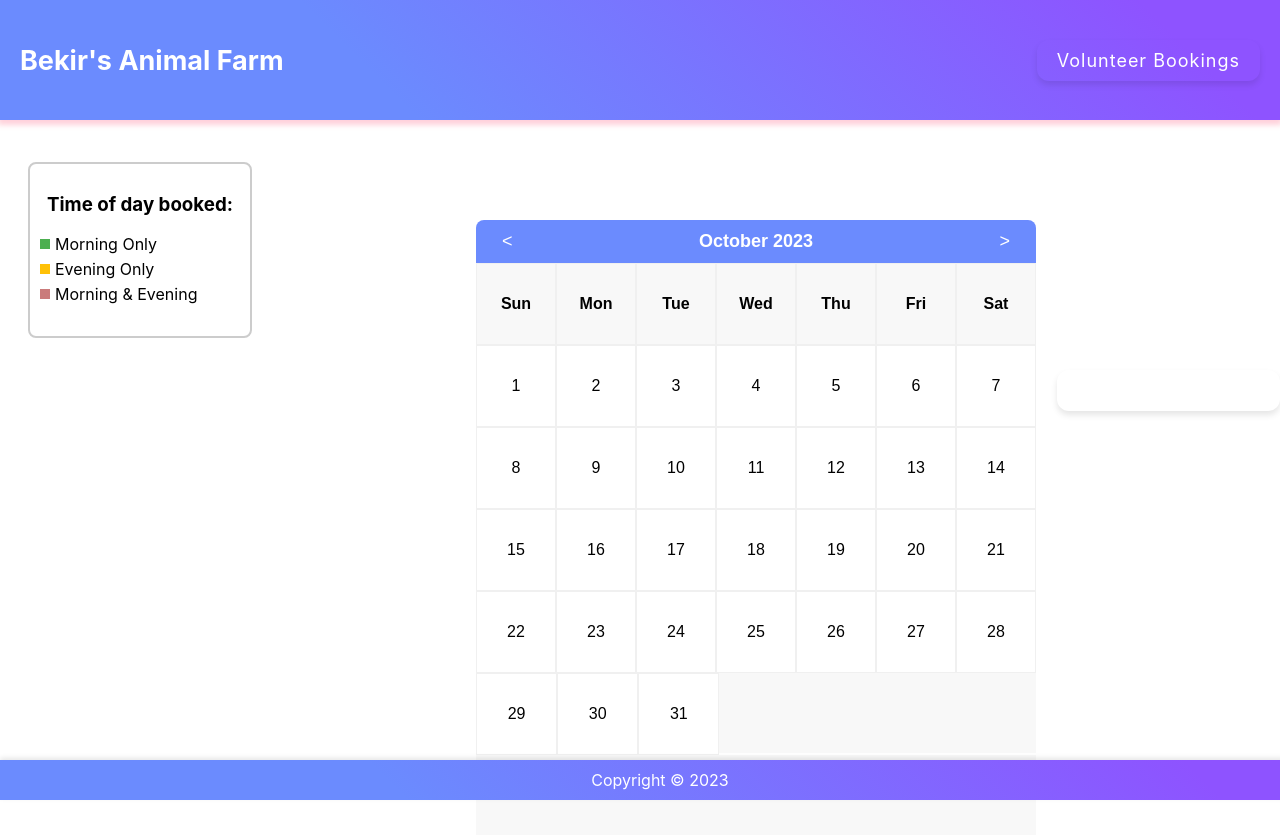
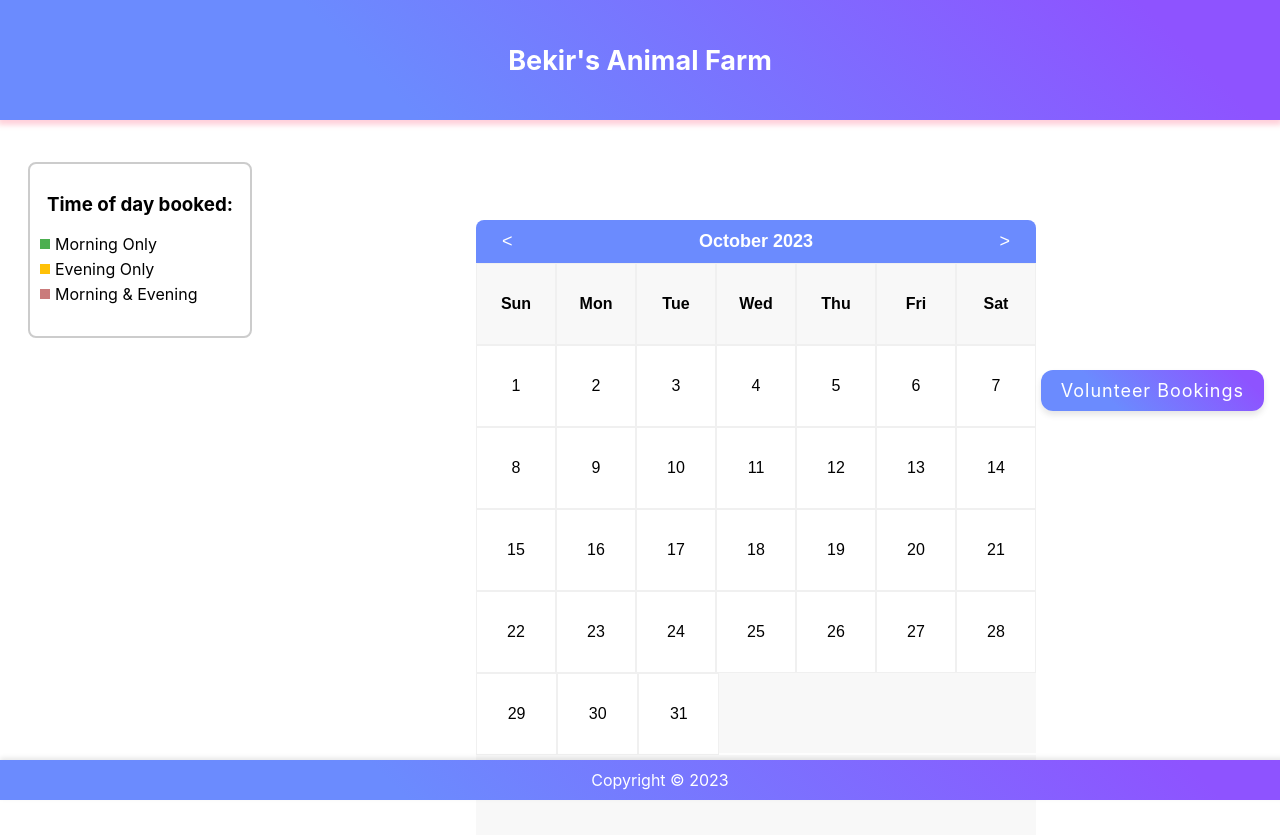
Before and after one commit to BEKIRKSU/AnimalFarm, a React (Create React App) app: page /ManagerView in a window 1280 px wide. Built offline with nearby package versions, Linux system fonts and the light colour scheme; no server answers.

Commit message:
Home, volunteer and manager looks good

```diff
--- a/src/ManagerView.css
+++ b/src/ManagerView.css
@@ -30,3 +30,29 @@
     justify-content: center;
     align-items: center;
   }
+
+
+.userbooking-link {
+    margin-left: auto;
+    padding: 10px 20px;
+    color: white;
+    font-size: 18px;
+    font-weight: 430;
+    letter-spacing: 1px;
+    text-decoration: none;
+    border-radius: 12px;
+    box-shadow: 0px 4px 6px rgba(0, 0, 0, 0.1);
+    background: linear-gradient(45deg, #6B8BFE 30%, #8E53FF 90%);
+    margin-right: 2vh;
+}
+
+.userbooking-link:hover {
+    background-color: rgba(255, 255, 255, 0.1);
+    transform: scale(1.05);
+}
+
+
+
+.userbooking-link:hover {
+    background-color: rgba(255, 255, 255, 0.1);
+}
--- a/src/ManagerView.jsx
+++ b/src/ManagerView.jsx
@@ -1,6 +1,7 @@
 import Key from './Key';
 import Calendar from './Calendar';
 import { Link } from 'react-router-dom';
+import "./ManagerView.css"
 
 function ManagerView() {
     return (
@@ -8,7 +9,7 @@ function ManagerView() {
             <div className='Calendar-Inputs'>
                 <Key />
                 <Calendar />
-                <Link to="/userbooking" className="navbar-link">Volunteer Bookings</Link>
+                <Link to="/userbooking" className="userbooking-link">Volunteer Bookings</Link>
             </div>
         </>
     );
--- a/src/Navbar.css
+++ b/src/Navbar.css
@@ -15,27 +15,3 @@
     text-decoration: none;
     margin: 0;
 }
-
-.navbar-link {
-    margin-left: auto;
-    padding: 10px 20px;
-    color: white;
-    font-size: 18px;
-    font-weight: 430;
-    letter-spacing: 1px;
-    text-decoration: none;
-    border-radius: 12px;
-    box-shadow: 0px 4px 6px rgba(0, 0, 0, 0.1);
-    transition: background-color 0.3s ease, transform 0.3s ease;
-}
-
-.navbar-link:hover {
-    background-color: rgba(255, 255, 255, 0.1);
-    transform: scale(1.05);
-}
-
-
-
-.navbar-link:hover {
-    background-color: rgba(255, 255, 255, 0.1);
-}
--- a/src/Navbar.jsx
+++ b/src/Navbar.jsx
@@ -6,7 +6,6 @@ const Navbar = () => {
   return (
     <nav className="navbar">
       <Link to="/" className="navbar-title">Bekir's Animal Farm</Link>
-      <Link to="/userbooking" className="navbar-link">Volunteer Bookings</Link>
     </nav>
   );
 };
```
